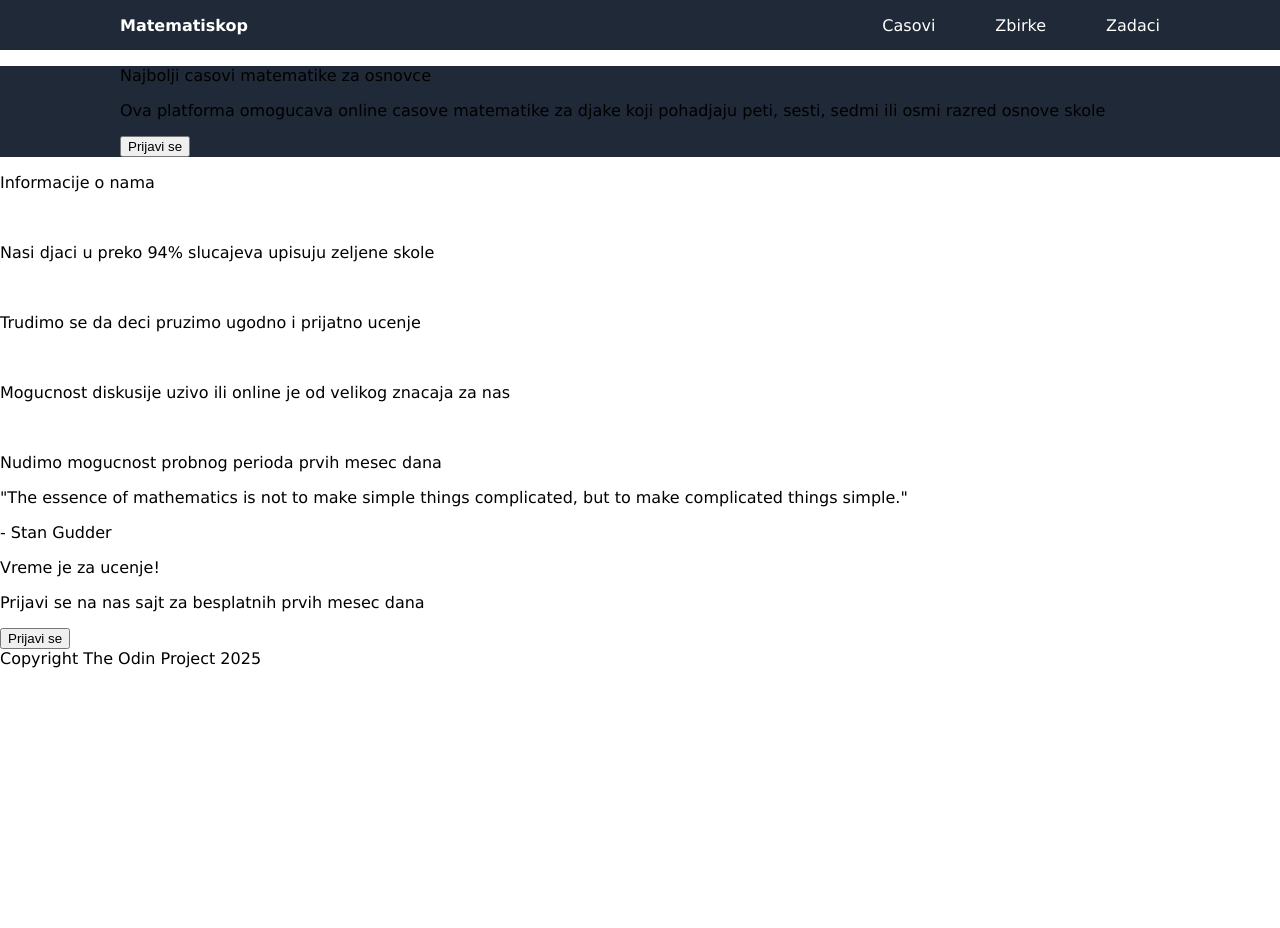
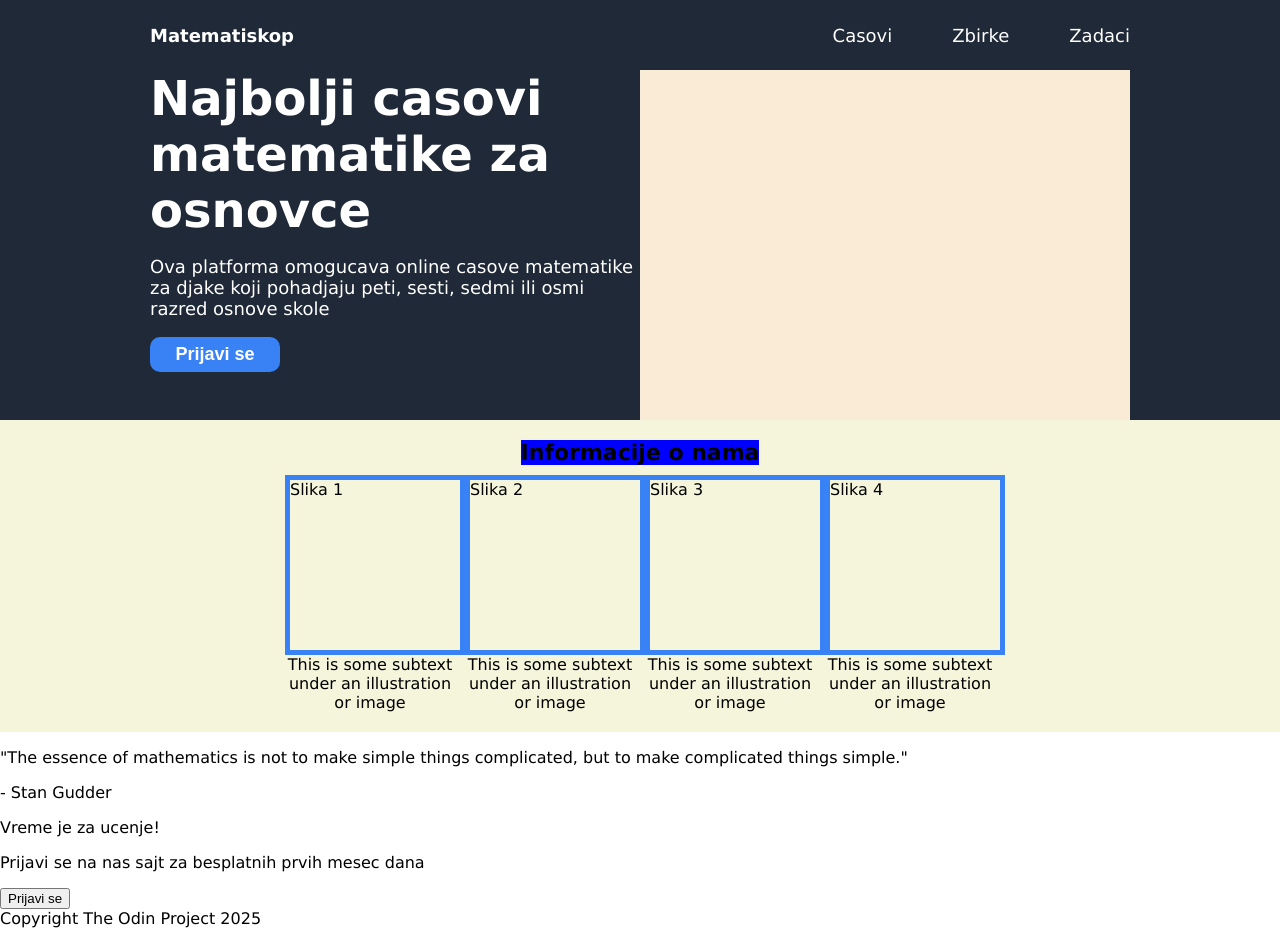
Before and after one commit to lukaadzic00/landing-page, a plain HTML site: page index.html in a window 1280 px wide. Before the commit the page ends 800 px from the top, so only its background shows below. Drawn offline with Linux system fonts and the light colour scheme.

Commit message:
CSS verzija 2

```diff
--- a/index.html
+++ b/index.html
@@ -14,35 +14,35 @@
         <div class="header-cetiri"><a href="">Zadaci</a></div>
     </header>
     <div class="hero">
-        <div class="left">
+        <div class="left-hero">
             <p>Najbolji casovi matematike za osnovce</p>
             <p>Ova platforma omogucava online casove matematike za djake koji
                 pohadjaju peti, sesti, sedmi ili osmi razred osnove skole
             </p>
             <button>Prijavi se</button>
         </div>
-        <div class="right">
+        <div class="right-hero">
 
         </div>
     </div>
     <div class="random-information">
-        <p>Informacije o nama</p>
+        <p id="info">Informacije o nama</p>
         <div class="container">
             <div>
-                <img src="" alt="">
-                <p>Nasi djaci u preko 94% slucajeva upisuju zeljene skole</p>
+                <div class="slika">Slika 1</div>
+                <p class="unutrasnji-p">This is some subtext under an illustration or image</p>
             </div>
             <div>
-                <img src="" alt="">
-                <p>Trudimo se da deci pruzimo ugodno i prijatno ucenje</p>
+                <div class="slika">Slika 2</div>
+                <p class="unutrasnji-p">This is some subtext under an illustration or image</p>
             </div>
             <div>
-                <img src="" alt="">
-                <p>Mogucnost diskusije uzivo ili online je od velikog znacaja za nas</p>
+                <div class="slika">Slika 3</div>
+                <p class="unutrasnji-p">This is some subtext under an illustration or image</p>
             </div>
             <div>
-                <img src="" alt="">
-                <p>Nudimo mogucnost probnog perioda prvih mesec dana</p>
+                <div class="slika">Slika 4</div>
+                <p class="unutrasnji-p">This is some subtext under an illustration or image</p>
             </div>
         </div>
     </div>
--- a/style.css
+++ b/style.css
@@ -3,16 +3,20 @@ body {
     font-family: Verdana, Geneva, Tahoma, sans-serif;
 }
 
+/* header */
+/* ------ */
+
 header {
+    padding-left: 150px;
+    padding-right: 150px;
     background-color: #1F2937;
     color: white;
     display: flex;
     gap: 60px;
-    height: 50px;
+    height: 70px;
     justify-content: center;
     align-items: center;
-    padding-left: 120px;
-    padding-right: 120px;
+    font-size: 18px;
 }
 
 .header-jedan {
@@ -25,9 +29,88 @@ a {
     text-decoration: none;
 }
 
+/* hero */
+/* ---- */
+
 .hero {
-    padding-left: 120px;
-    padding-right: 120px;
+    padding-left: 150px;
+    padding-right: 150px;
+    font-size: 18px;
+    box-sizing: border-box;
     background-color: #1F2937;
+    color: white;
+    height: 350px;
+    display: flex;
+}
 
+.hero button {
+    width: 130px;
+    height: 35px;
+    background-color: #3882F6;
+    color: white;
+    font-size: 18px;
+    font-weight: 700;
+    border: none;
+    border-radius: 10px;
 }
+
+.left-hero p:nth-child(1) {
+    font-size: 48px;
+    font-weight: 900;
+    margin: 0;
+}
+
+.left-hero {
+    width: 50%;
+}
+
+.right-hero {
+    background-color: antiquewhite;
+    height: 100%;
+    width: 50%
+}
+
+
+/* random-information */
+/* ------------------ */
+
+.random-information {
+    display: flex;
+    flex-direction: column;
+    justify-content: center;
+    align-items: center;
+    background-color: beige;
+    gap: 10px;
+    padding: 20px 150px 20px 150px;
+}
+
+#info {
+    margin: 0;
+    background-color: blue;
+    font-size: 22px;
+    font-weight: 700;
+}
+
+.container {
+
+    display: flex;
+    justify-content: center;
+    align-items: center;
+    gap: 10px;
+}
+
+.container div {
+    width: 170px;
+}
+
+.container p {
+    padding: 0;
+    margin: 0;
+    text-align: center;
+}
+
+.slika {
+    border: 5px solid #3882F6;
+    width: 100%;
+    aspect-ratio: 1;
+}
```
